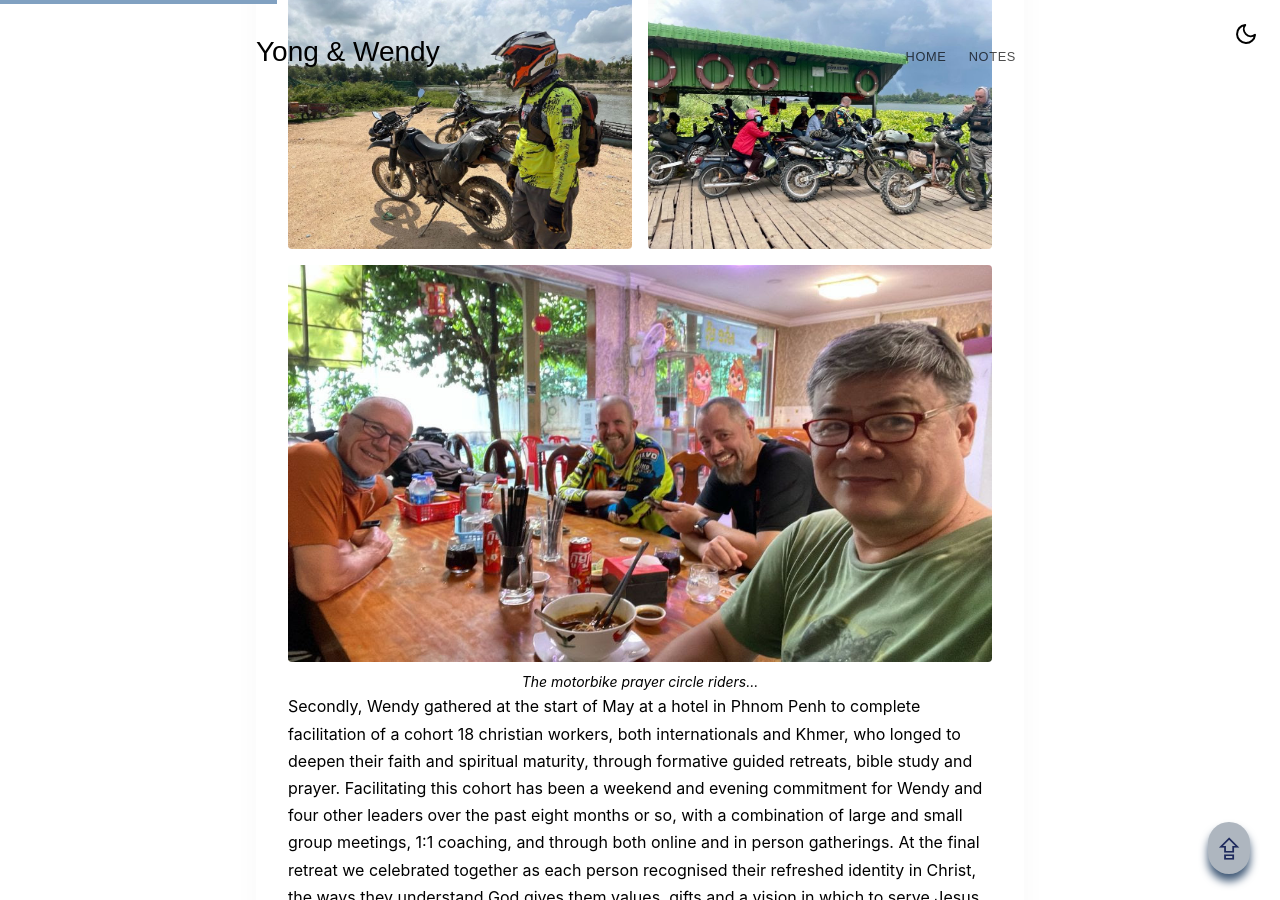
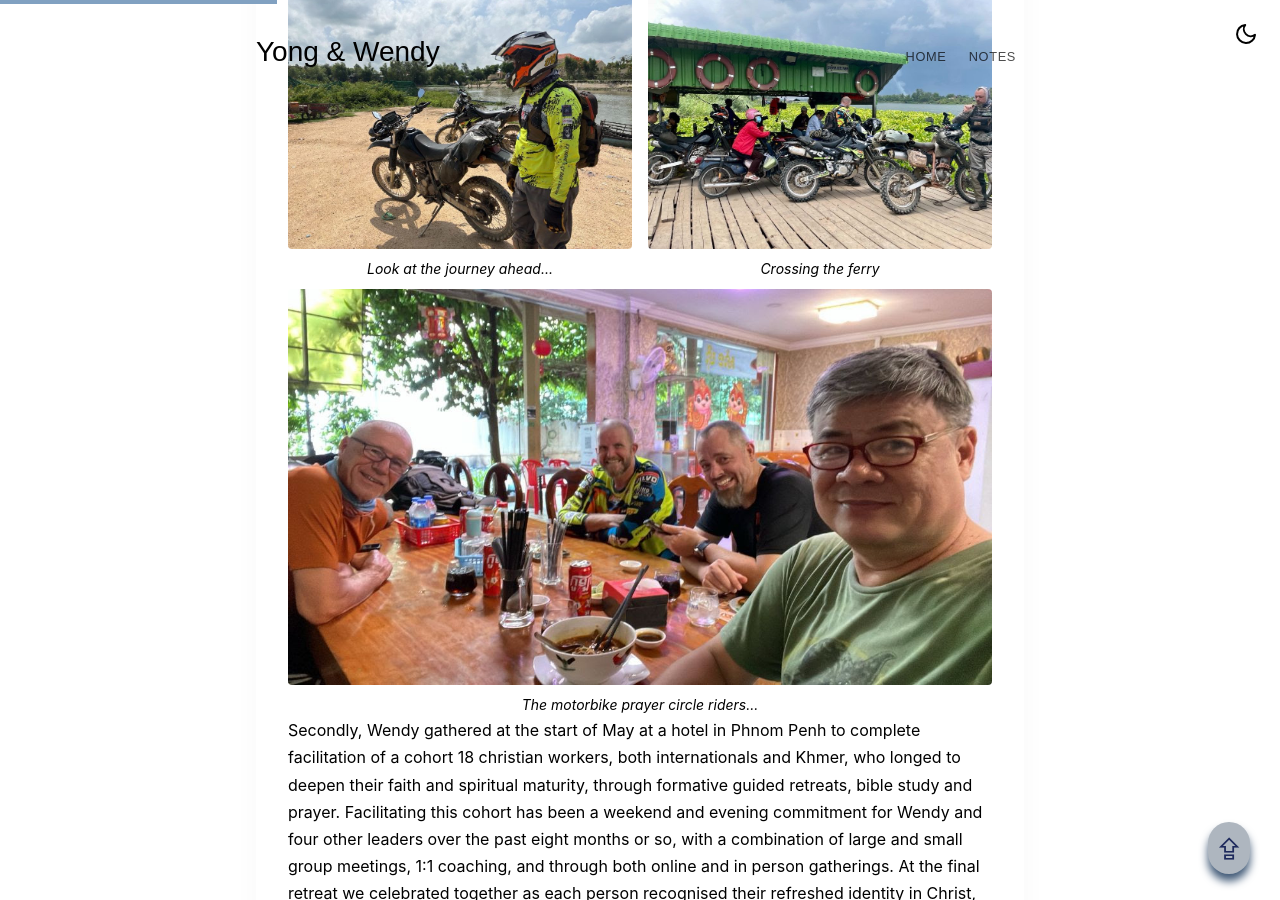
Before and after one commit to yong-lim/4lims, a Jekyll site: the page built from _posts/2025-05-11-Completing-Journey.md, in a window 1280 px wide and 900 px high, scrolled down 620 px. Built offline with Jekyll 4.4.1, drawn with Linux system fonts in a browser that asks for light colours; some web fonts are replaced.

Commit message:
Add captions

```diff
--- a/_posts/2025-05-11-Completing-Journey.md
+++ b/_posts/2025-05-11-Completing-Journey.md
@@ -8,8 +8,10 @@ folder: 2025-05/
 photo1:
   - thumbnail: self-by-river-thump.jpg
     photo: self-by-river.jpeg
+    caption: "Look at the journey ahead"
   - thumbnail: crosing-ferry-thump.jpg
     photo: crosing-ferry.jpeg
+    caption: "Crossing the ferry"
   - thumbnail: breakfast-thump.jpg
     photo: breakfast.jpeg
     caption: "The motorbike prayer circle riders on the latest ride in early May."
```
